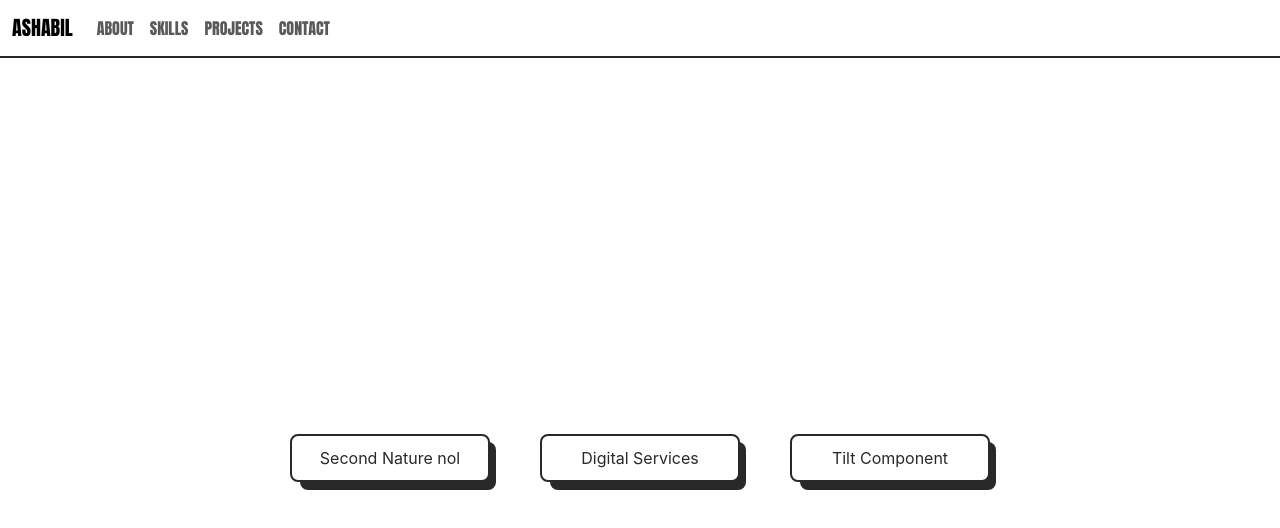
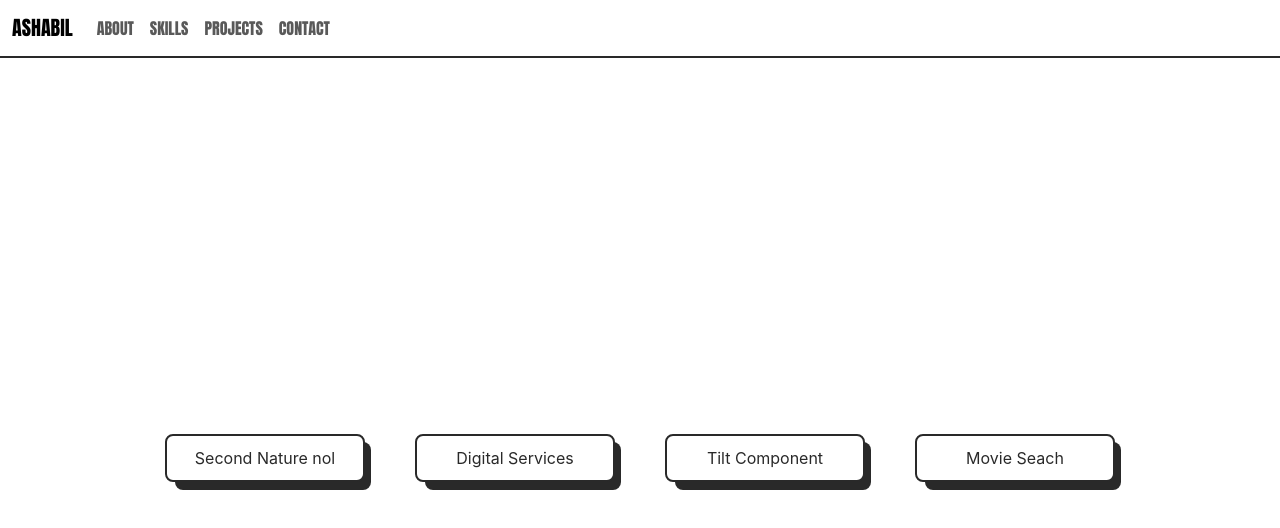
Before and after one commit to ashabilsyauqi/Portofolio, a React (Create React App) app: page /project in a window 1280 px wide. Shown: the top 528 px of the page. Built offline with nearby package versions, Linux system fonts and the light colour scheme.

Commit message:
penambahan project

```diff
--- a/src/Pages/Project.jsx
+++ b/src/Pages/Project.jsx
@@ -5,6 +5,7 @@ const Project = () => {
     { title: "Second Nature nol", url: "https://secondnature.vercel.app/" },
     { title: "Digital Services", url: "https://digital-services-pi.vercel.app/" },
     { title: "Tilt Component", url: "./sandbox" },
+    { title: "Movie Seach", url: "https://movies-search-sand.vercel.app/" },
   ];
   return (
     <div className="wrapper project height-general">
```
